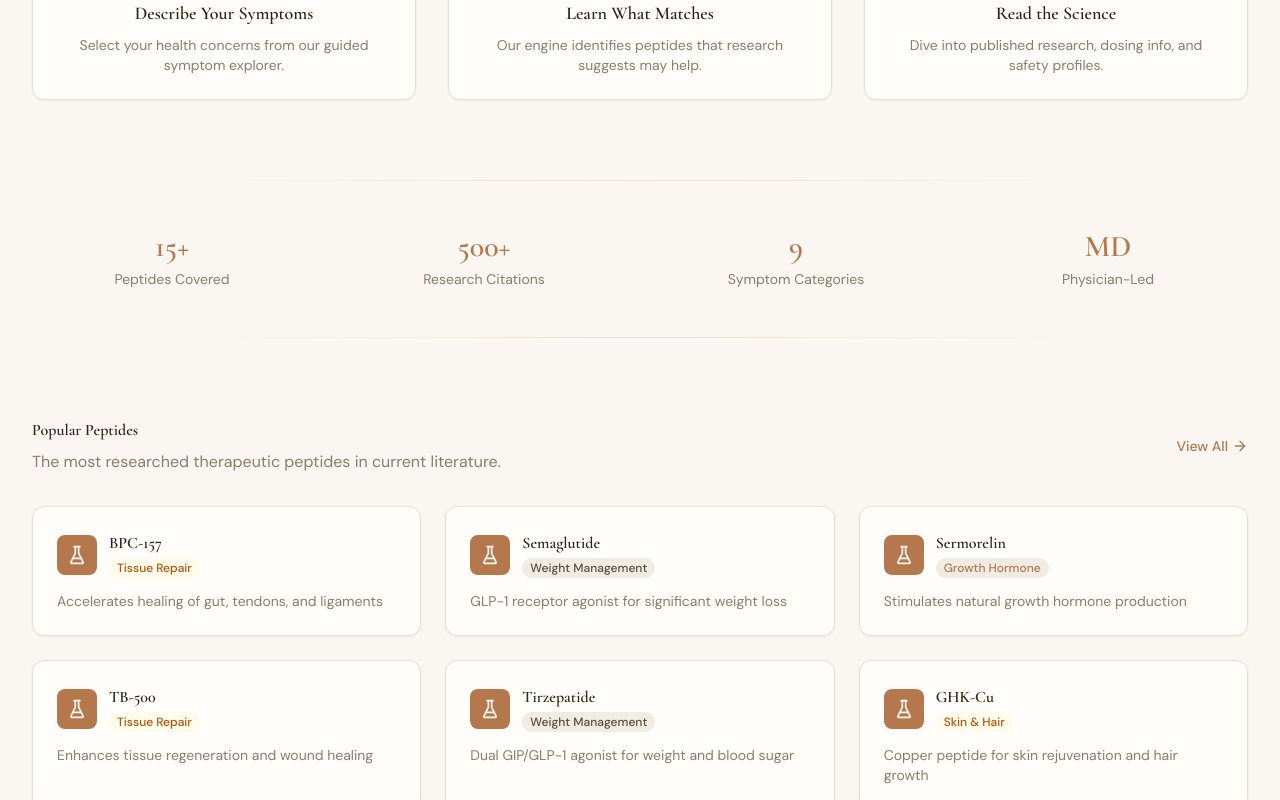
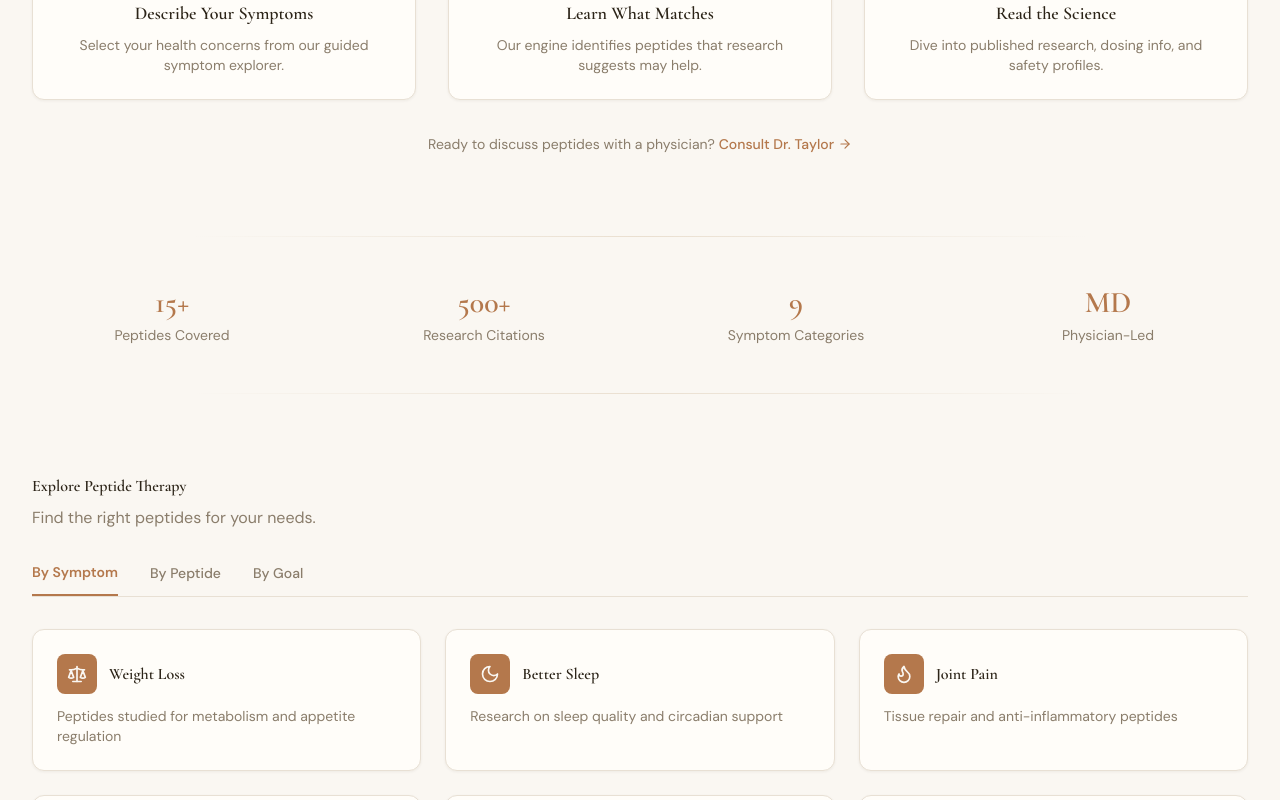
Before and after one commit to mattbrice-hub/peptidewise, a Next.js app: page / in a window 1280 px wide. Shown: the part 1480-2280 px from the top of the page. Built offline with nearby package versions, Linux system fonts and the light colour scheme.

Commit message:
feat: redesign homepage with scroll animations, tabs, testimonials, CTAs
Co-Authored-By: Claude Opus 4.6 (1M context) <noreply@anthropic.com>

```diff
--- a/src/app/page.tsx
+++ b/src/app/page.tsx
@@ -3,7 +3,6 @@ import Image from "next/image";
 import {
   ArrowRight,
   Shield,
-  FlaskConical,
   BookOpen,
   CheckCircle,
   Scale,
@@ -14,8 +13,11 @@ import {
   Heart,
   GraduationCap,
   Stethoscope,
+  Quote,
 } from "lucide-react";
 import { buildMeta } from "@/lib/seo";
+import ScrollReveal from "@/components/ScrollReveal";
+import ExploreTabbed from "@/components/ExploreTabbed";
 
 export const metadata = buildMeta({
   title: "PeptideWise — Evidence-Based Peptide Therapy Education",
@@ -23,6 +25,8 @@ export const metadata = buildMeta({
     "Dr. Patrick Taylor, MD provides physician-curated peptide therapy education. Explore 15+ peptides, 99 PubMed studies, dosage guides, safety profiles, and personalized peptide protocols.",
   path: "/",
 });
+
+const CONSULT_URL = "https://tinyurl.com/drtaylorfreeconsult";
 
 const quickSymptoms = [
   { label: "Weight Loss", icon: Scale, symptoms: "difficulty-losing-weight,slow-metabolism" },
@@ -58,6 +62,30 @@ const stats = [
   { value: "MD", label: "Physician-Led" },
 ];
 
+const testimonials = [
+  {
+    quote:
+      "PeptideWise gave me the confidence to have an informed conversation with my doctor about BPC-157. The research summaries made it easy to understand what the science actually says.",
+    name: "Sarah M.",
+    role: "Patient",
+    initials: "SM",
+  },
+  {
+    quote:
+      "I recommend PeptideWise to patients who want to understand peptide therapy research. It's one of the few resources that presents the evidence honestly without overpromising.",
+    name: "Dr. James R.",
+    role: "Healthcare Provider",
+    initials: "JR",
+  },
+  {
+    quote:
+      "The symptom checker helped me discover peptides I hadn't heard of. I brought the research pages to my physician and we had a great conversation about options.",
+    name: "Michael T.",
+    role: "Patient",
+    initials: "MT",
+  },
+];
+
 export default function HomePage() {
   return (
     <>
@@ -65,7 +93,6 @@ export default function HomePage() {
       <section className="relative overflow-hidden bg-gradient-to-br from-card/50 to-surface">
         <div className="max-w-7xl mx-auto px-4 sm:px-6 lg:px-8 py-20 md:py-28">
           <div className="grid md:grid-cols-2 gap-12 items-center">
-            {/* Left column */}
             <div className="animate-fade-in-up">
               <p className="text-xs font-body font-semibold uppercase tracking-[0.15em] text-accent mb-4 animation-delay-100">
                 Evidence-Based Peptide Education
@@ -95,7 +122,6 @@ export default function HomePage() {
                 </Link>
               </div>
 
-              {/* Quick symptom chips */}
               <div className="flex flex-wrap items-center gap-2 animation-delay-300">
                 <span className="text-sm font-body text-muted mr-1">Quick start:</span>
                 {quickSymptoms.map((s) => (
@@ -111,7 +137,6 @@ export default function HomePage() {
               </div>
             </div>
 
-            {/* Right column — Dr. Taylor photo */}
             <div className="flex justify-center md:justify-end animate-fade-in-up animation-delay-200">
               <div className="relative">
                 <Image
@@ -131,7 +156,7 @@ export default function HomePage() {
 
       {/* About Dr. Taylor */}
       <section className="py-16 md:py-20">
-        <div className="max-w-7xl mx-auto px-4 sm:px-6 lg:px-8">
+        <ScrollReveal className="max-w-7xl mx-auto px-4 sm:px-6 lg:px-8">
           <div className="max-w-3xl mx-auto text-center">
             <Image src="/images/dr-taylor.jpg" alt="Dr. Patrick Taylor, MD — Family Medicine Physician" width={112} height={112} className="w-28 h-28 rounded-full object-cover mb-6 shadow-warm-lg mx-auto border-4 border-card" />
             <h2 className="font-heading text-3xl font-semibold text-base mb-4">
@@ -142,7 +167,7 @@ export default function HomePage() {
               specializing in obesity and lifestyle medicine, chronic disease management,
               and sports medicine. A cancer and Cushing&apos;s syndrome survivor who lost over 100 lbs,
               Dr. Taylor founded{" "}
-              <a href="https://tinyurl.com/drtaylorfreeconsult" target="_blank" rel="noopener noreferrer" className="text-accent hover:text-accent-hover">
+              <a href={CONSULT_URL} target="_blank" rel="noopener noreferrer" className="text-accent hover:text-accent-hover">
                 Live Vital MD
               </a>{" "}
               to deliver proactive, optimization-focused healthcare.
@@ -151,14 +176,14 @@ export default function HomePage() {
               UNC Chapel Hill School of Medicine &middot; University of Utah Family Medicine Residency
             </p>
           </div>
-        </div>
+        </ScrollReveal>
       </section>
 
       <div className="h-px bg-gradient-to-r from-transparent via-accent-light/30 to-transparent max-w-4xl mx-auto" />
 
       {/* How It Works */}
       <section className="py-16 md:py-20">
-        <div className="max-w-7xl mx-auto px-4 sm:px-6 lg:px-8">
+        <ScrollReveal className="max-w-7xl mx-auto px-4 sm:px-6 lg:px-8">
           <div className="text-center mb-12">
             <h2 className="font-heading text-3xl font-semibold text-base mb-3">
               How PeptideWise Works
@@ -183,14 +208,29 @@ export default function HomePage() {
               </div>
             ))}
           </div>
-        </div>
+
+          {/* CTA after How It Works */}
+          <div className="mt-8 text-center">
+            <span className="font-body text-sm text-muted">
+              Ready to discuss peptides with a physician?{" "}
+            </span>
+            <a
+              href={CONSULT_URL}
+              target="_blank"
+              rel="noopener noreferrer"
+              className="inline-flex items-center gap-1 text-accent font-body font-medium text-sm hover:text-accent-hover"
+            >
+              Consult Dr. Taylor <ArrowRight className="h-3.5 w-3.5" />
+            </a>
+          </div>
+        </ScrollReveal>
       </section>
 
       <div className="h-px bg-gradient-to-r from-transparent via-accent-light/30 to-transparent max-w-4xl mx-auto" />
 
       {/* Stats */}
       <section className="py-12">
-        <div className="max-w-7xl mx-auto px-4 sm:px-6 lg:px-8">
+        <ScrollReveal className="max-w-7xl mx-auto px-4 sm:px-6 lg:px-8">
           <div className="grid grid-cols-2 md:grid-cols-4 gap-8">
             {stats.map((stat) => (
               <div key={stat.label} className="text-center">
@@ -201,113 +241,31 @@ export default function HomePage() {
               </div>
             ))}
           </div>
-        </div>
+        </ScrollReveal>
       </section>
 
       <div className="h-px bg-gradient-to-r from-transparent via-accent-light/30 to-transparent max-w-4xl mx-auto" />
 
-      {/* Popular Peptides Preview */}
+      {/* Explore Peptide Therapy — Tabbed Section */}
       <section className="py-16 md:py-20">
-        <div className="max-w-7xl mx-auto px-4 sm:px-6 lg:px-8">
-          <div className="flex items-center justify-between mb-8">
-            <div>
-              <h2 className="font-heading text-3xl font-semibold text-base mb-2">
-                Popular Peptides
-              </h2>
-              <p className="font-body text-muted">
-                The most researched therapeutic peptides in current literature.
-              </p>
-            </div>
-            <Link
-              href="/peptides"
-              className="hidden md:inline-flex items-center gap-1 text-accent font-body font-medium text-sm hover:text-base"
-            >
-              View All <ArrowRight className="h-4 w-4" />
-            </Link>
+        <ScrollReveal className="max-w-7xl mx-auto px-4 sm:px-6 lg:px-8">
+          <div className="mb-8">
+            <h2 className="font-heading text-3xl font-semibold text-base mb-2">
+              Explore Peptide Therapy
+            </h2>
+            <p className="font-body text-muted">
+              Find the right peptides for your needs.
+            </p>
           </div>
-          <div className="grid sm:grid-cols-2 lg:grid-cols-3 gap-6">
-            {[
-              {
-                name: "BPC-157",
-                cat: "Tissue Repair",
-                catColor: "bg-amber-50 text-amber-700",
-                benefit: "Accelerates healing of gut, tendons, and ligaments",
-                slug: "bpc-157",
-              },
-              {
-                name: "Semaglutide",
-                cat: "Weight Management",
-                catColor: "bg-card text-text-primary",
-                benefit: "GLP-1 receptor agonist for significant weight loss",
-                slug: "semaglutide",
-              },
-              {
-                name: "Sermorelin",
-                cat: "Growth Hormone",
-                catColor: "bg-card text-accent",
-                benefit: "Stimulates natural growth hormone production",
-                slug: "sermorelin",
-              },
-              {
-                name: "TB-500",
-                cat: "Tissue Repair",
-                catColor: "bg-amber-50 text-amber-700",
-                benefit: "Enhances tissue regeneration and wound healing",
-                slug: "tb-500",
-              },
-              {
-                name: "Tirzepatide",
-                cat: "Weight Management",
-                catColor: "bg-card text-text-primary",
-                benefit: "Dual GIP/GLP-1 agonist for weight and blood sugar",
-                slug: "tirzepatide",
-              },
-              {
-                name: "GHK-Cu",
-                cat: "Skin & Hair",
-                catColor: "bg-amber-50 text-amber-700",
-                benefit: "Copper peptide for skin rejuvenation and hair growth",
-                slug: "ghk-cu",
-              },
-            ].map((p) => (
-              <Link
-                key={p.slug}
-                href={`/peptides/${p.slug}`}
-                className="group p-6 rounded-xl bg-warm-white shadow-warm border border-border hover:border-accent-light hover:-translate-y-0.5 hover:shadow-warm-lg transition-all duration-300"
-              >
-                <div className="flex items-center gap-3 mb-3">
-                  <div className="w-10 h-10 rounded-lg bg-accent flex items-center justify-center">
-                    <FlaskConical className="h-5 w-5 text-surface" />
-                  </div>
-                  <div>
-                    <h3 className="font-heading font-semibold text-base group-hover:text-accent transition-colors">
-                      {p.name}
-                    </h3>
-                    <span className={`font-body text-xs font-medium px-2 py-0.5 rounded-full ${p.catColor}`}>
-                      {p.cat}
-                    </span>
-                  </div>
-                </div>
-                <p className="font-body text-sm text-muted">{p.benefit}</p>
-              </Link>
-            ))}
-          </div>
-          <div className="mt-6 text-center md:hidden">
-            <Link
-              href="/peptides"
-              className="inline-flex items-center gap-1 text-accent font-body font-medium text-sm"
-            >
-              View All Peptides <ArrowRight className="h-4 w-4" />
-            </Link>
-          </div>
-        </div>
+          <ExploreTabbed />
+        </ScrollReveal>
       </section>
 
       <div className="h-px bg-gradient-to-r from-transparent via-accent-light/30 to-transparent max-w-4xl mx-auto" />
 
       {/* Personalized Protocols CTA */}
       <section className="py-16 md:py-20">
-        <div className="max-w-7xl mx-auto px-4 sm:px-6 lg:px-8">
+        <ScrollReveal className="max-w-7xl mx-auto px-4 sm:px-6 lg:px-8">
           <div className="rounded-xl bg-warm-white shadow-warm border border-border p-8 md:p-12 flex flex-col md:flex-row items-center gap-8">
             <div className="flex-1">
               <div className="inline-flex items-center gap-2 px-3 py-1 rounded-full bg-card text-accent-light text-sm font-body font-medium mb-4 border border-border">
@@ -350,14 +308,14 @@ export default function HomePage() {
               ))}
             </div>
           </div>
-        </div>
+        </ScrollReveal>
       </section>
 
       <div className="h-px bg-gradient-to-r from-transparent via-accent-light/30 to-transparent max-w-4xl mx-auto" />
 
       {/* Trust / Why PeptideWise */}
       <section className="py-16 md:py-20">
-        <div className="max-w-7xl mx-auto px-4 sm:px-6 lg:px-8">
+        <ScrollReveal className="max-w-7xl mx-auto px-4 sm:px-6 lg:px-8">
           <div className="text-center mb-12">
             <h2 className="font-heading text-3xl font-semibold text-base mb-3">
               Why Trust PeptideWise?
@@ -395,10 +353,65 @@ export default function HomePage() {
               </div>
             ))}
           </div>
-        </div>
+        </ScrollReveal>
       </section>
 
-      {/* CTA */}
+      <div className="h-px bg-gradient-to-r from-transparent via-accent-light/30 to-transparent max-w-4xl mx-auto" />
+
+      {/* Testimonials */}
+      <section className="py-16 md:py-20">
+        <ScrollReveal className="max-w-7xl mx-auto px-4 sm:px-6 lg:px-8">
+          <div className="text-center mb-12">
+            <h2 className="font-heading text-3xl font-semibold text-base mb-3">
+              What People Are Saying
+            </h2>
+          </div>
+          <div className="grid sm:grid-cols-1 lg:grid-cols-3 gap-6">
+            {testimonials.map((t) => (
+              <div
+                key={t.name}
+                className="p-6 rounded-xl bg-warm-white shadow-warm border border-border hover:-translate-y-0.5 hover:shadow-warm-lg transition-all duration-300"
+              >
+                <Quote className="h-6 w-6 text-accent mb-4" />
+                <p className="font-body text-text-primary italic leading-relaxed mb-6">
+                  &ldquo;{t.quote}&rdquo;
+                </p>
+                <div className="flex items-center gap-3">
+                  <div className="w-10 h-10 rounded-full bg-card border border-border flex items-center justify-center">
+                    <span className="font-heading text-sm font-semibold text-accent">
+                      {t.initials}
+                    </span>
+                  </div>
+                  <div>
+                    <div className="font-body font-semibold text-sm text-base">
+                      {t.name}
+                    </div>
+                    <div className="font-body text-xs text-muted">{t.role}</div>
+                  </div>
+                </div>
+              </div>
+            ))}
+          </div>
+
+          {/* CTA below testimonials */}
+          <div className="mt-10 text-center">
+            <p className="font-body text-muted mb-4">
+              Join patients who trust Dr. Taylor&apos;s approach
+            </p>
+            <a
+              href={CONSULT_URL}
+              target="_blank"
+              rel="noopener noreferrer"
+              className="inline-flex items-center gap-2 px-6 py-3 rounded-xl bg-accent hover:bg-accent-hover text-surface font-semibold transition-all shadow-warm"
+            >
+              Book a Free Consultation
+              <ArrowRight className="h-5 w-5" />
+            </a>
+          </div>
+        </ScrollReveal>
+      </section>
+
+      {/* Final CTA */}
       <section className="py-16 md:py-20">
         <div className="max-w-7xl mx-auto px-4 sm:px-6 lg:px-8">
           <div className="rounded-xl bg-base p-10 md:p-16 text-center">
@@ -418,7 +431,7 @@ export default function HomePage() {
                 <ArrowRight className="h-5 w-5" />
               </Link>
               <a
-                href="https://tinyurl.com/drtaylorfreeconsult"
+                href={CONSULT_URL}
                 target="_blank"
                 rel="noopener noreferrer"
                 className="inline-flex items-center gap-2 px-8 py-4 rounded-xl bg-white/10 text-surface font-semibold hover:bg-white/20 transition-colors border border-surface/20"
```
